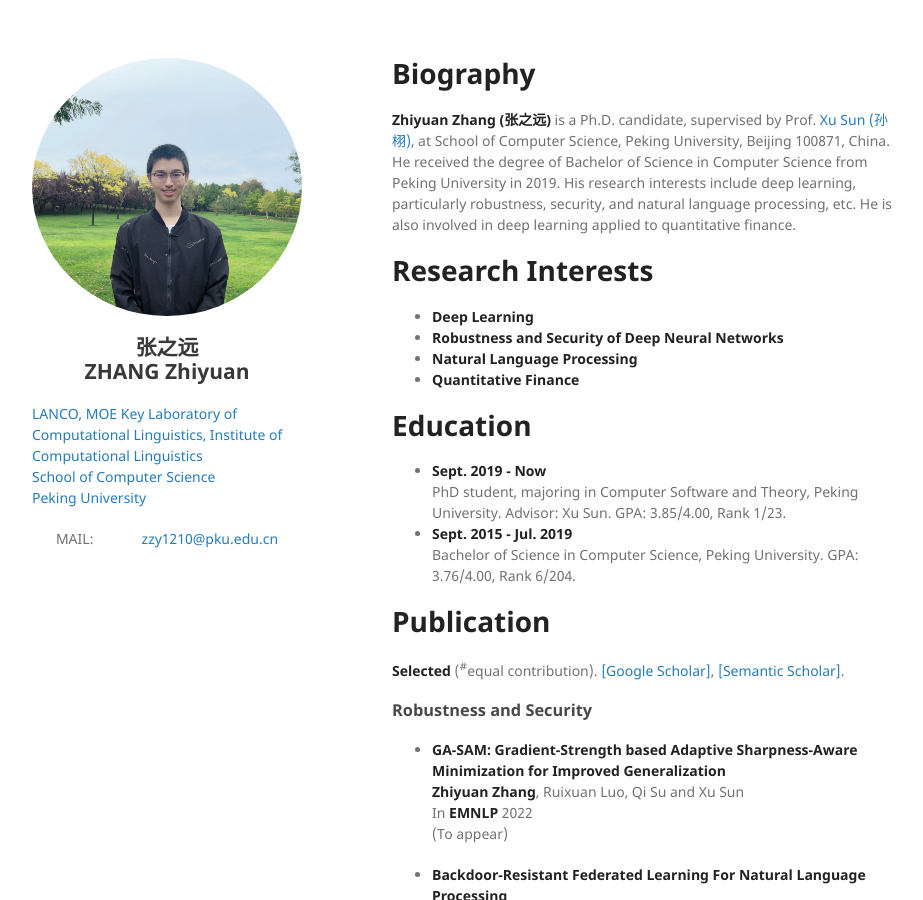
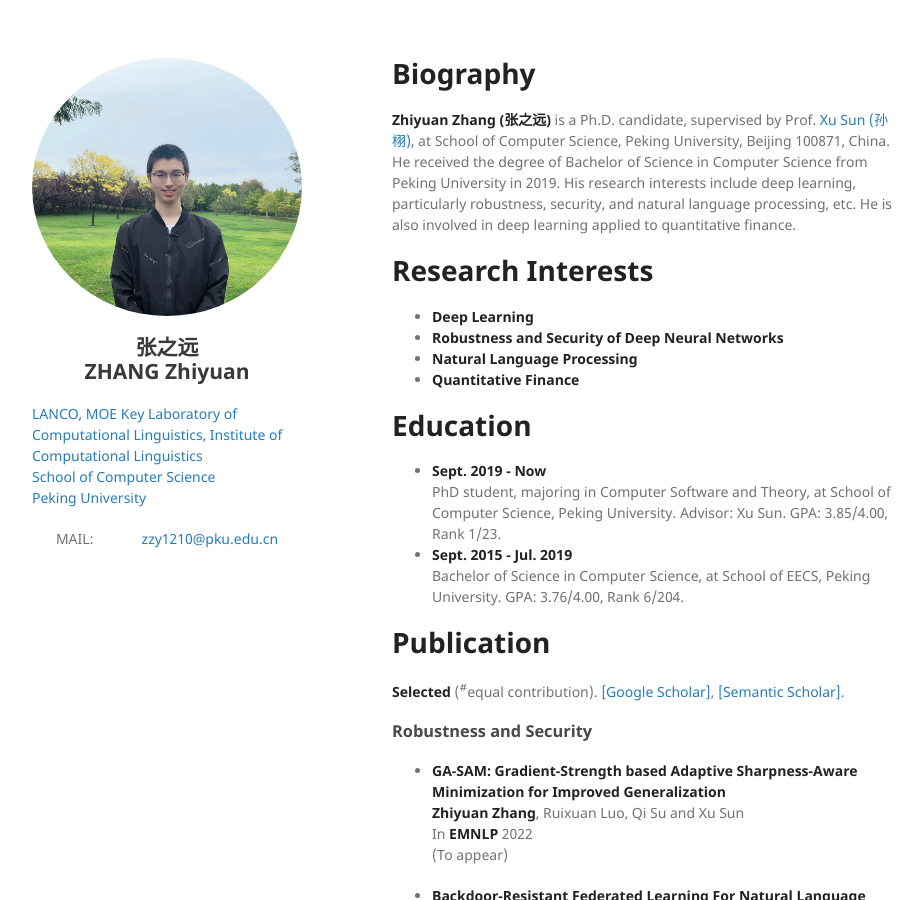
Before and after one commit to pkuzzy/pkuzzy.github.io, a Jekyll site: the page built from index.md, in a window 1280 px wide and 900 px high. Shown: the whole window, without its empty margins (178-1101 px from the left). Built offline with Jekyll 4.4.1, drawn with Linux system fonts in a browser that asks for light colours; nearby versions of some CDN libraries; our own code applies the rules of GitHub Pages for plain Markdown files.

Commit message:
Update index.md

```diff
--- a/index.md
+++ b/index.md
@@ -13,9 +13,11 @@ layout: default
 
 # Education
 - **Sept. 2019 - Now**
-  PhD student, majoring in Computer Software and Theory, Peking University. Advisor: Xu Sun. GPA: 3.85/4.00, Rank 1/23.
+  PhD student, majoring in Computer Software and Theory, at School of Computer Science, Peking University.
+  Advisor: Xu Sun. GPA: 3.85/4.00, Rank 1/23.
 - **Sept. 2015 - Jul. 2019**
-  Bachelor of Science in Computer Science, Peking University. GPA: 3.76/4.00, Rank 6/204.
+  Bachelor of Science in Computer Science, at School of EECS, Peking University.
+  GPA: 3.76/4.00, Rank 6/204.
 
 # Publication
 **Selected** (<sup>\#</sup>equal contribution). [[Google Scholar]](https://scholar.google.com/citations?hl=zh-CN&user=gSEzCUkAAAAJ), [[Semantic Scholar]](https://www.semanticscholar.org/author/Zhiyuan-Zhang/50317060).
```
